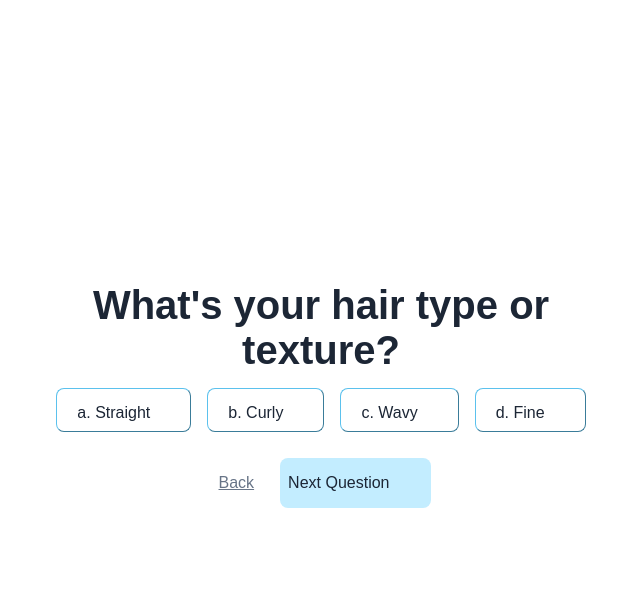
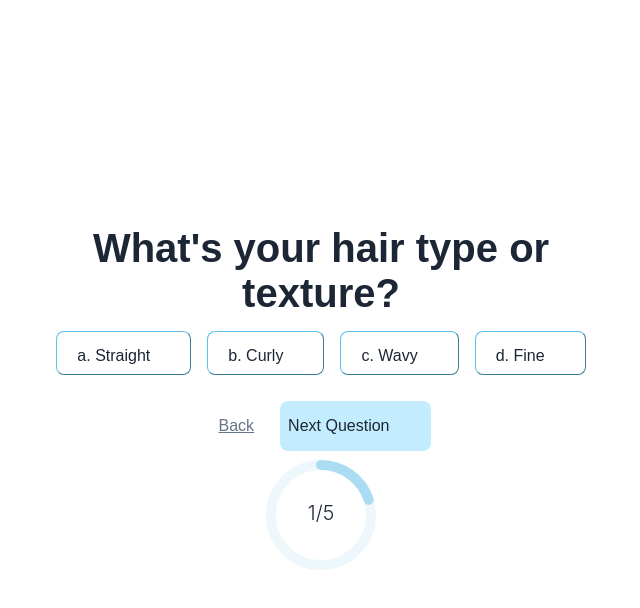
Before and after one commit to ivaylokonsulov/frontend-task-skincare-quiz, a React (Create React App) app: page / in a window 1280 px wide. Both pictures are taken after a click on the button "Start the quiz". Shown: the top 608 px of the page, without its empty margins (319-959 px from the left). Built offline with nearby package versions, Linux system fonts and the light colour scheme.

Commit message:
Added progress circle.

```diff
--- /dev/null
+++ b/src/ProgressCircle.js
@@ -0,0 +1,53 @@
+import React from "react";
+import "./progressCircle.css";
+
+// React component for progress circle
+function ProgressCircle({ currentQuestion, totalQuestions }) {
+  const radius = 50;
+  const strokeWidth = 10;
+  const circumference = 2 * Math.PI * radius;
+  const progress = (currentQuestion / totalQuestions) * 100;
+  // Offset for starting point of filling the circle with progress
+  const offset = circumference - (progress / 100) * circumference;
+
+  return (
+    <svg
+      className="progress-circle"
+      width={radius * 2 + strokeWidth}
+      height={radius * 2 + strokeWidth}
+    >
+        {/* Background circle*/}
+      <circle
+        className="circle-background"
+        cx={radius + strokeWidth / 2}
+        cy={radius + strokeWidth / 2}
+        r={radius}
+        strokeWidth={strokeWidth}
+      />
+      {/* Progress circle*/}
+      <circle
+        className="circle-progress"
+        cx={radius + strokeWidth / 2}
+        cy={radius + strokeWidth / 2}
+        r={radius}
+        strokeWidth={strokeWidth}
+        strokeDasharray={circumference}
+        strokeDashoffset={offset}
+        transform={`rotate(-90 ${radius + strokeWidth / 2} ${
+            radius + strokeWidth / 2
+          })`} // Rotating the progress circle in order to match Figma design
+      />
+      <text
+        x="50%"
+        y="50%"
+        dominantBaseline="middle"
+        textAnchor="middle"
+        className="progress-text"
+      >
+        {currentQuestion}/{totalQuestions}
+      </text>
+    </svg>
+  );
+}
+
+export default ProgressCircle;
--- a/src/QuizPage.js
+++ b/src/QuizPage.js
@@ -1,5 +1,6 @@
 import React, { useState } from "react";
 import questions from "./Questions";
+import ProgressCircle from "./ProgressCircle";
 
 function QuizPage({onReturnBack, onCompletionOfQuiz, answers, setAnswers}) {
     // Questions index
@@ -16,7 +17,7 @@ function QuizPage({onReturnBack, onCompletionOfQuiz, answers, setAnswers}) {
 
     // Handling clicking on back button
     const handleBack = () => {
-        if (currentQuestionIndex > 1) {
+        if (currentQuestionIndex > 0) {
             setCurrentQuestionIndex(currentQuestionIndex - 1);
         } else {
             onReturnBack();
@@ -28,8 +29,8 @@ function QuizPage({onReturnBack, onCompletionOfQuiz, answers, setAnswers}) {
     // Handling answering a question
     function recordAnswer(index, option){
         setAnswers((prevAnswers) => {
-            const newAnswers = [...prevAnswers]; // Create a copy of the array
-            newAnswers[index] = option; // Update the specific index
+            const newAnswers = [...prevAnswers];
+            newAnswers[index] = option;
             console.log(newAnswers);
             return newAnswers; // Return the updated array
           });
@@ -56,7 +57,11 @@ function QuizPage({onReturnBack, onCompletionOfQuiz, answers, setAnswers}) {
                         {currentQuestionIndex === questions.length - 1 ? "Discover your results" : "Next Question"}
                     </button>
                 </div>
+
             </div>
+            <div className="progress-container">
+                    <ProgressCircle currentQuestion={currentQuestionIndex + 1} totalQuestions={questions.length}/>
+                </div>
         </div>
     );
 }
--- a/src/mainPage.css
+++ b/src/mainPage.css
@@ -15,6 +15,7 @@
 .main-page-img-div{
   position: relative;
   width: 1440px;
+  height: 526px;
   background-image: url('./mainPagePhoto.png');
   background-repeat: no-repeat;
   background-size: cover; /* Ensure the background covers the div */
--- /dev/null
+++ b/src/progressCircle.css
@@ -0,0 +1,21 @@
+.progress-circle {
+    display: inline-block;
+    margin: auto;
+  }
+
+  .circle-background {
+    fill: none;
+    stroke: #EEF7FB;
+  }
+
+  .circle-progress {
+    fill: none;
+    stroke: #AADDF3;
+    stroke-linecap: round;
+  }
+
+  .progress-text {
+    font-size: 20px;
+    font-weight: 300;
+    fill: #1C2635;
+  }
```
